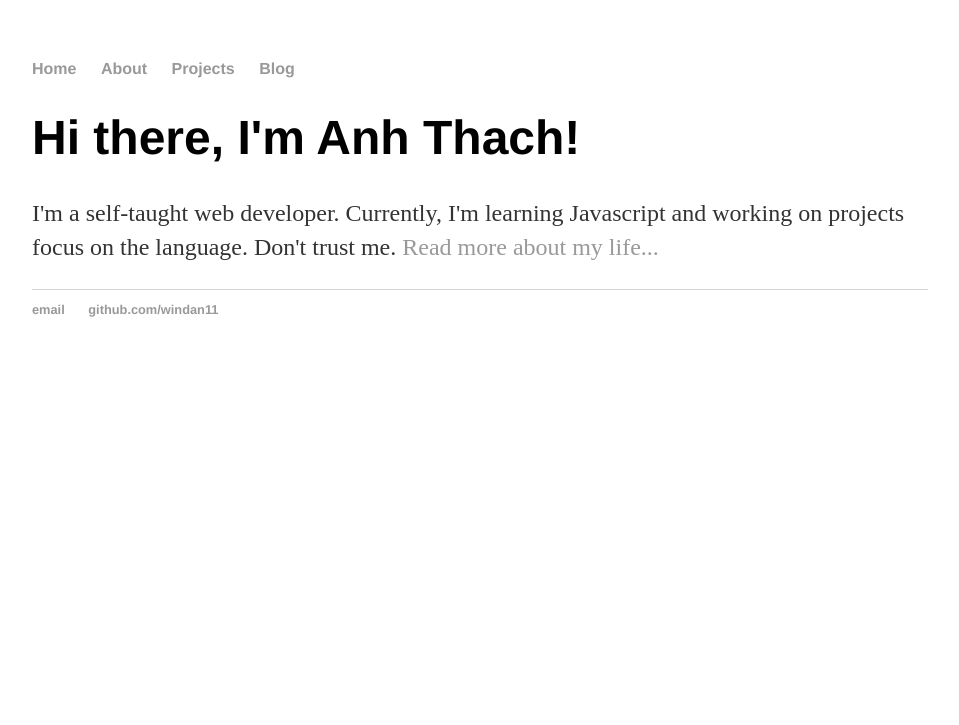
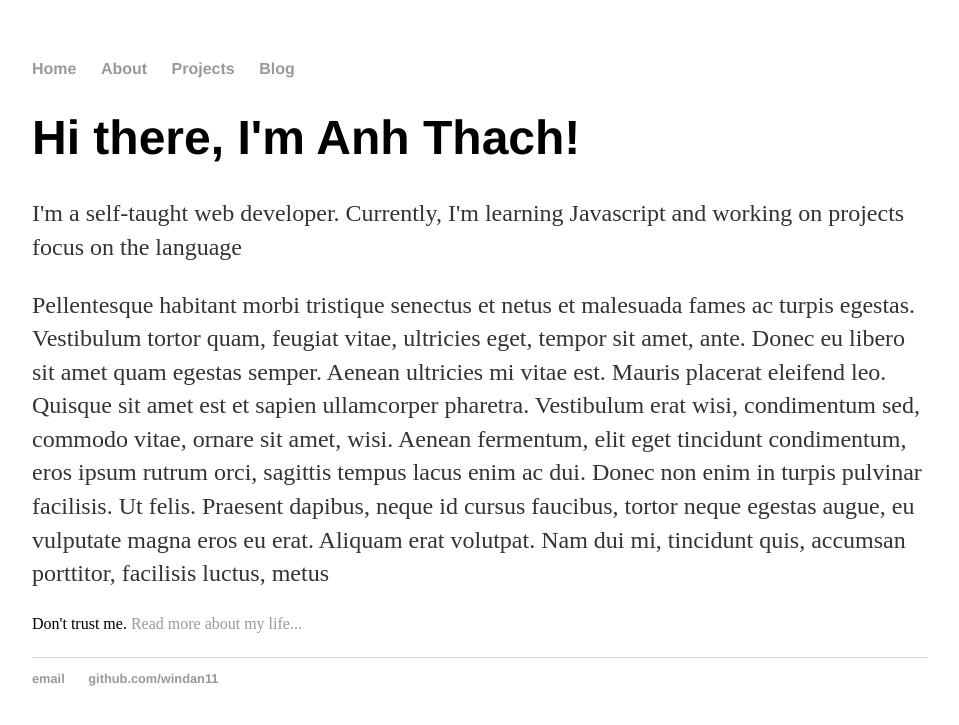
Before and after one commit to windan11/windan11.github.io, a Jekyll site: the page built from index.html, in a window 1280 px wide. Shown: the top 725 px of the page, without its empty margins (160-1119 px from the left). Built offline with Jekyll 4.4.1, drawn with Linux system fonts in a browser that asks for light colours.

Commit message:
Update index.html

```diff
--- a/index.html
+++ b/index.html
@@ -4,5 +4,7 @@
 ---
 <div class="blurb">
 	<h1>Hi there, I'm Anh Thach!</h1>
-	<p>I'm a self-taught web developer. Currently, I'm learning Javascript and working on projects focus on the language. </em> Don't trust me. <a href="/about">Read more about my life...</a></p>
+	<p>I'm a self-taught web developer. Currently, I'm learning Javascript and working on projects focus on the language
+	<p>Pellentesque habitant morbi tristique senectus et netus et malesuada fames ac turpis egestas. Vestibulum tortor quam, feugiat vitae, ultricies eget, tempor sit amet, ante. Donec eu libero sit amet quam egestas semper. Aenean ultricies mi vitae est. Mauris placerat eleifend leo. Quisque sit amet est et sapien ullamcorper pharetra. Vestibulum erat wisi, condimentum sed, commodo vitae, ornare sit amet, wisi. Aenean fermentum, elit eget tincidunt condimentum, eros ipsum rutrum orci, sagittis tempus lacus enim ac dui. Donec non enim in turpis pulvinar facilisis. Ut felis. Praesent dapibus, neque id cursus faucibus, tortor neque egestas augue, eu vulputate magna eros eu erat. Aliquam erat volutpat. Nam dui mi, tincidunt quis, accumsan porttitor, facilisis luctus, metus</p>
+	</em> Don't trust me. <a href="/about">Read more about my life...</a></p>
 </div><!-- /.blurb -->
```
